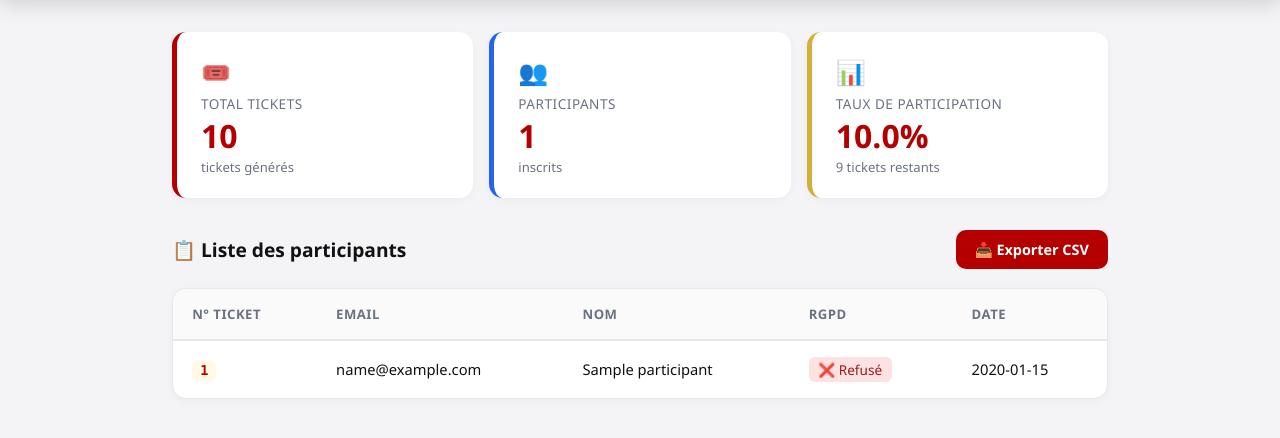
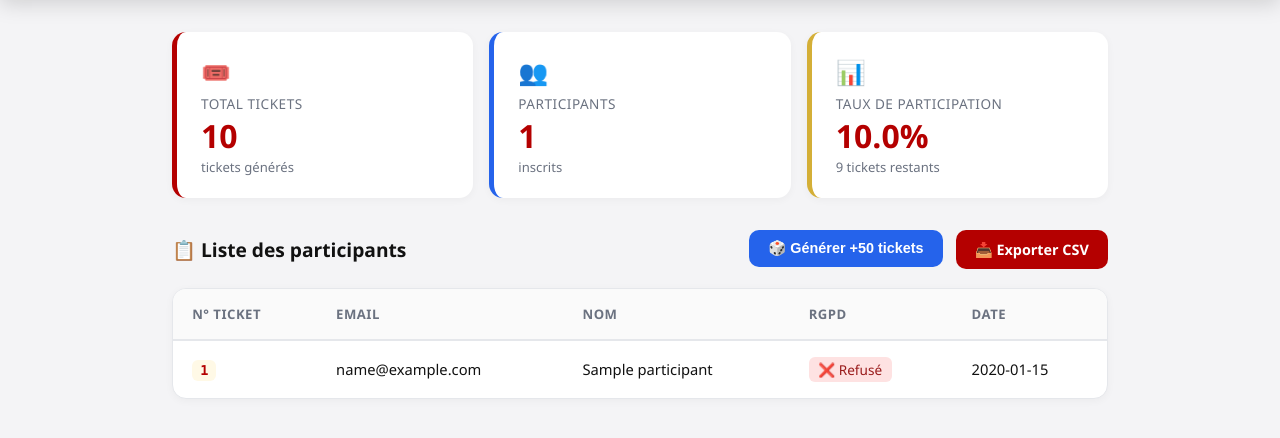
Before and after one commit to niangb510/QR-CODE-DFCO, a Flask app: template templates/admin.html in a window 1280 px wide. Shown: the part 66-504 px from the top of the page. Run offline with Flask 3, Linux system fonts and the light colour scheme; the template is opened without the code that fills it: most values are stand-ins (such as "Sample title", 1, 10 or a date in 2020); parts of the project's set-up code (start-up, migrations or seed data) failed here and were passed over.

Commit message:
feat(admin): auto-seed 50 tickets on startup and add button to generate tickets on live deployment

```diff
--- a/app.py
+++ b/app.py
@@ -77,6 +77,16 @@ def init_db():
                 registered_at TEXT
             )
         """)
+        # Auto-génération de 50 tickets de départ si la base est vide (ex: démarrage sur Render)
+        row = conn.execute("SELECT COUNT(*) as total FROM tickets").fetchone()
+        if row["total"] == 0:
+            import uuid
+            now = datetime.now().isoformat()
+            initial_tickets = [(str(uuid.uuid4())[:8].upper(), 0, now) for _ in range(50)]
+            conn.executemany(
+                "INSERT OR IGNORE INTO tickets (ticket_id, used, created_at) VALUES (?, 0, ?)",
+                initial_tickets
+            )
 
 
 def ticket_exists(ticket_id):
@@ -253,6 +263,7 @@ def admin():
     participants, total_participants = get_all_participants(page=page)
     total = get_total_tickets()
     total_pages = max(1, (total_participants + ITEMS_PER_PAGE - 1) // ITEMS_PER_PAGE)
+    csrf_token = generate_csrf_token()
 
     return render_template(
         "admin.html",
@@ -260,8 +271,34 @@ def admin():
         total=total,
         total_participants=total_participants,
         page=page,
-        total_pages=total_pages
+        total_pages=total_pages,
+        csrf_token=csrf_token
     )
+
+
+@app.route("/admin/generate", methods=["POST"])
+@admin_required
+def admin_generate():
+    if not validate_csrf():
+        make_response("CSRF token invalide", 400)
+        return redirect(url_for("admin"))
+
+    import uuid
+    count = request.form.get("count", 50, type=int)
+    count = max(1, min(count, 500))
+    now = datetime.now().isoformat()
+    new_tickets = [(str(uuid.uuid4())[:8].upper(), 0, now) for _ in range(count)]
+
+    try:
+        with get_db() as conn:
+            conn.executemany(
+                "INSERT OR IGNORE INTO tickets (ticket_id, used, created_at) VALUES (?, 0, ?)",
+                new_tickets
+            )
+    except sqlite3.Error:
+        pass
+
+    return redirect(url_for("admin"))
 
 
 @app.route("/admin/export")
--- a/templates/admin.html
+++ b/templates/admin.html
@@ -359,6 +359,11 @@
         <div class="admin-header">
             <h2>📋 Liste des participants</h2>
             <div class="admin-actions">
+                <form method="POST" action="/admin/generate" style="display:inline;">
+                    <input type="hidden" name="_csrf_token" value="{{ csrf_token }}">
+                    <input type="hidden" name="count" value="50">
+                    <button type="submit" class="btn-export" style="background:#2563eb;">🎲 Générer +50 tickets</button>
+                </form>
                 <a href="/admin/export" class="btn-export">📥 Exporter CSV</a>
             </div>
         </div>
```
